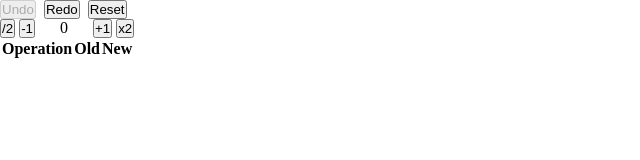
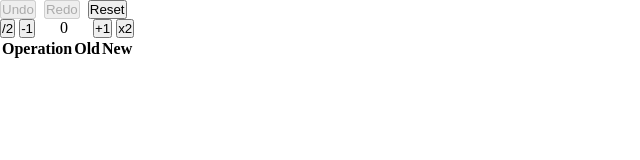
Before and after one commit to couvq/2026_react_exercises, a React (Vite) app: page / in a window 1280 px wide. Shown: the top 160 px of the page, without its empty margins (0-640 px from the left). Built offline with nearby package versions, Linux system fonts and the light colour scheme.

Commit message:
implement redo

```diff
--- a/src/examples/undoable_counter/CounterContext.tsx
+++ b/src/examples/undoable_counter/CounterContext.tsx
@@ -14,7 +14,7 @@ export type UndoableCounterState = {
 };
 
 export type UndoableCounterAction =
-    | { type: 'math'; operation: '+' | '-' | 'x' | '/'; value: number } | { type: 'reset' } | { type: 'undo' };
+    | { type: 'math'; operation: '+' | '-' | 'x' | '/'; value: number } | { type: 'reset' } | { type: 'undo' } | { type: 'redo' };
 
 const UndoableCounterContext = createContext<UndoableCounterState | null>(null);
 const UndoableCounterDispatchContext = createContext<Dispatch<UndoableCounterAction> | null>(null);
@@ -60,6 +60,15 @@ const undoableCounterReducer = (state: UndoableCounterState, action: UndoableCou
                 history: state.history.slice(0, -1),
                 undoStack: [...state.undoStack, state.history[state.history.length - 1]],
             }
+        case 'redo':
+            if (state.undoStack.length === 0) {
+                throw new Error("No actions to redo.");
+            }
+            return {
+                result: state.undoStack[state.undoStack.length - 1].newValue,
+                history: [...state.history, state.undoStack[state.undoStack.length - 1]],
+                undoStack: state.undoStack.slice(0, -1),
+            }
         default:
             throw new Error(`Unknown action: ${JSON.stringify(action)}`);
     }
--- a/src/examples/undoable_counter/action_btns.tsx
+++ b/src/examples/undoable_counter/action_btns.tsx
@@ -2,14 +2,16 @@ import { useCounter, useCounterDispatch } from "./CounterContext";
 
 const ActionButtons = () => {
     const dispatch = useCounterDispatch();
-    const {history} = useCounter();
+    const { history, undoStack } = useCounter();
 
     return (
         <div className="action_buttons">
             <button onClick={() => dispatch({ type: 'undo' })} disabled={history.length === 0}>
                 Undo
             </button>
-            <button>Redo</button>
+            <button onClick={() => dispatch({ type: 'redo' })} disabled={undoStack.length === 0}>
+                Redo
+            </button>
             <button onClick={() => dispatch({ type: 'reset' })}>Reset</button>
         </div>
     )
```
